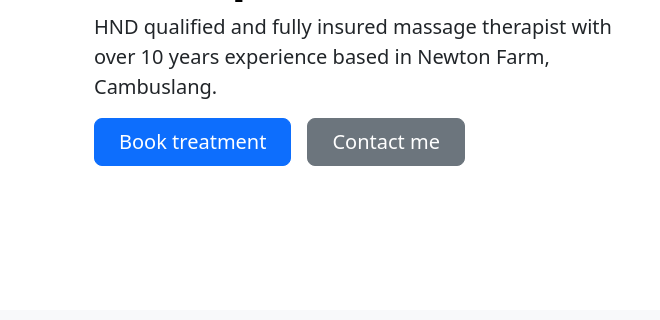
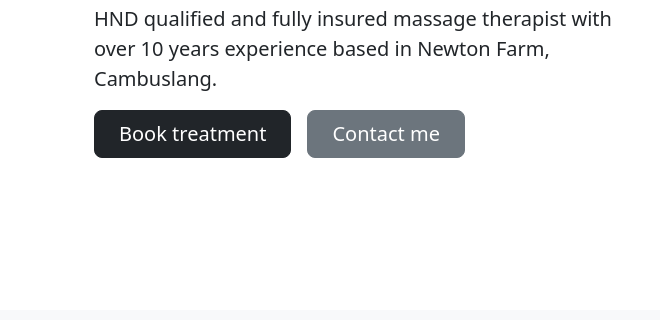
Before and after one commit to thedandydon/sunflower, a plain HTML site: page index.html in a window 1280 px wide. Shown: the part 284-604 px from the top of the page, 0-660 px from the left. Drawn offline with nearby package versions, Linux system fonts and the light colour scheme.

Commit message:
Add files via upload

```diff
--- a/index.html
+++ b/index.html
@@ -48,8 +48,8 @@
               <div class="col-lg-6">
                 <h1 class="display-5 fw-bold text-body-emphasis lh-1 mb-3">Sunflower Holistic Therapies</h1>
                 <p class="lead">HND qualified and fully insured massage therapist with over 10 years experience based in Newton Farm, Cambuslang.</p>
-                <div class="d-grid gap-2 d-md-flex justify-content-md-start">
-                  <a class="btn btn-primary btn-lg px-4 me-md-2" href="./treatments.html">Book treatment</a>
+                <div class="d-grid gap-2 d-md-flex justify-content-md-start my-3">
+                  <a class="btn btn-dark btn-lg px-4 me-md-2" href="./treatments.html">Book treatment</a>
                   <a class="btn btn-secondary btn-lg px-4" href="./contact.html">Contact me</a>
                 </div>
               </div>
```
Also changed, not shown: treatments.html (+1 -1 lines).
